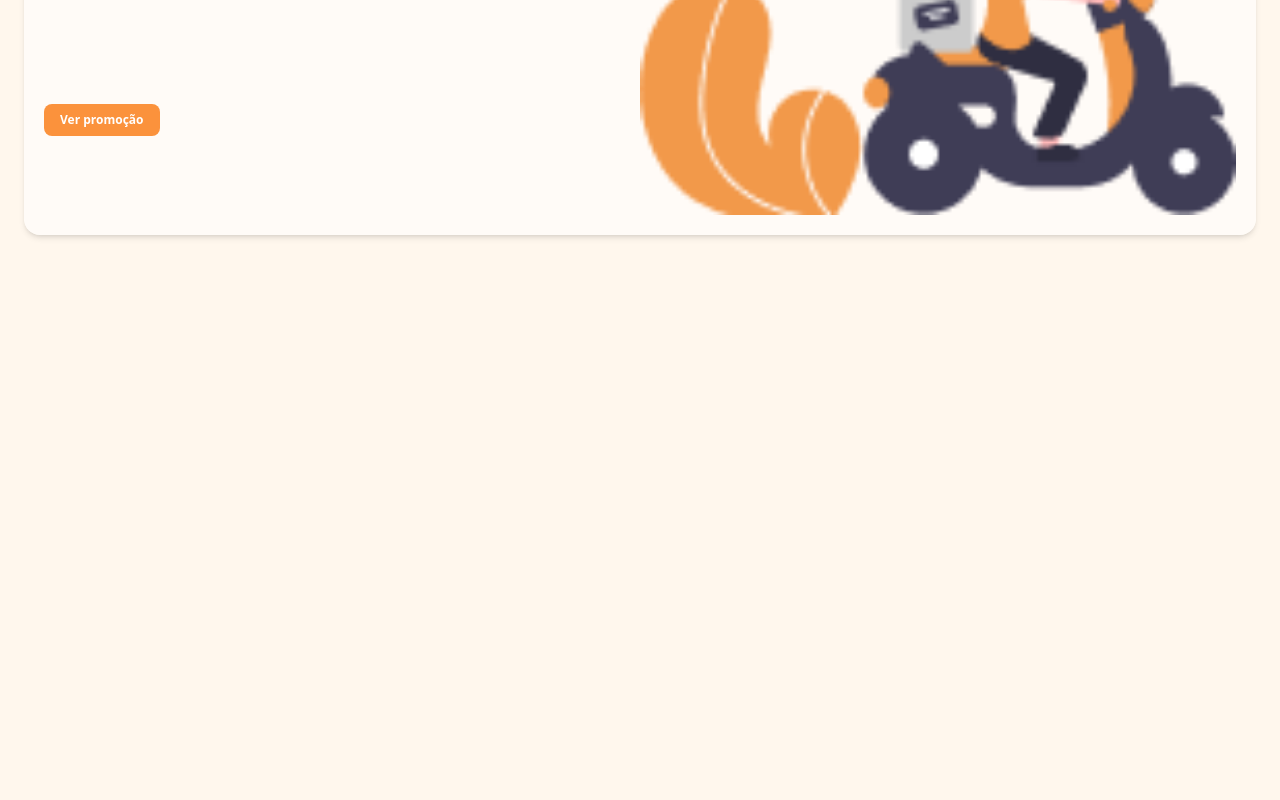
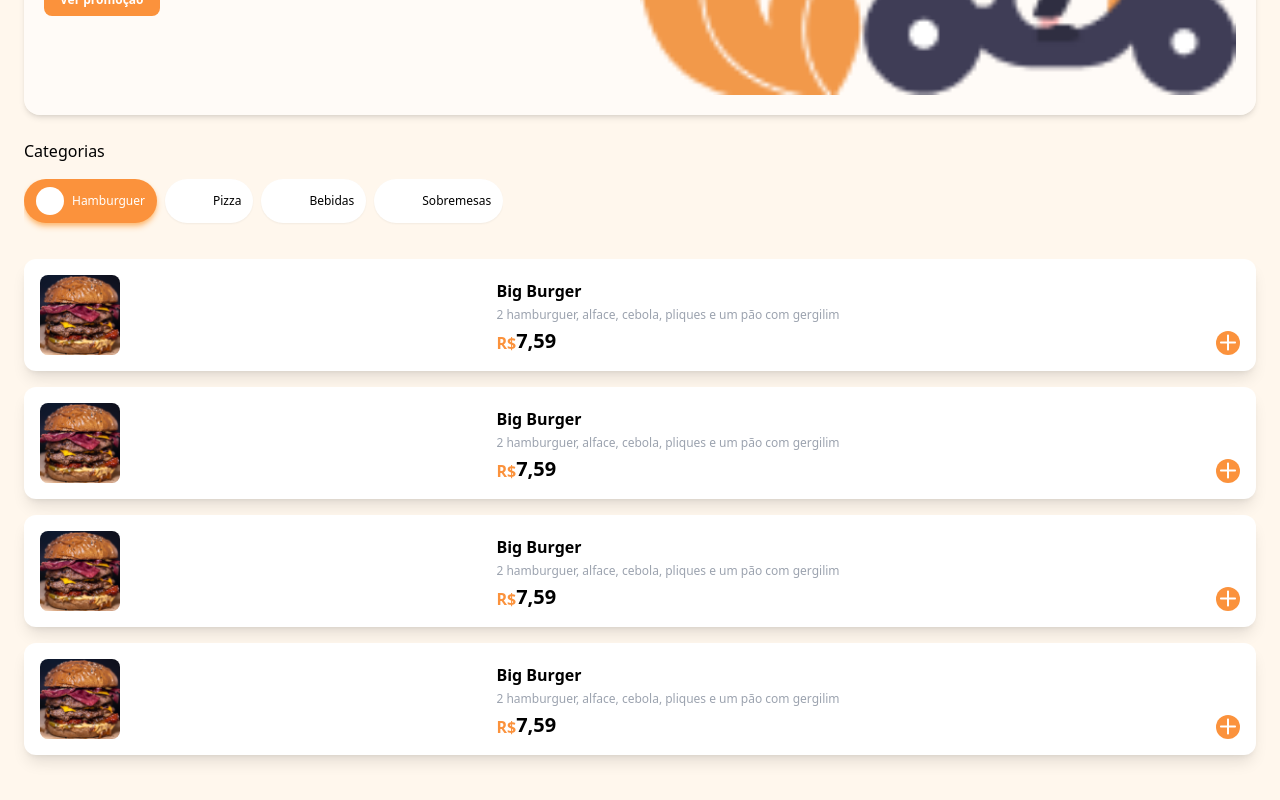
Before and after one commit to HarrisonTorres/FoodApp, a Next.js app: page /sections/home in a window 1280 px wide. Shown: the part 1200-2000 px from the top of the page. Before the commit the page ends 1547 px from the top, so only its background shows below. Built offline with nearby package versions, Linux system fonts and the light colour scheme.

Commit message:
List e Cart design

```diff
--- a/src/app/layout.tsx
+++ b/src/app/layout.tsx
@@ -18,7 +18,7 @@ export default function RootLayout({
       <body className=' m-auto p-0 w-screen h-screen bg-orange-50'>
         <header className='fixed bottom-0 w-full h-16 flex justify-center item-center rounded-t-3xl bg-white shadow-lg shadow-orange-400 z-50'>
           <nav className='flex flex-row justify-around w-full items-center'>
-            <Link href="./">
+            <Link href="/" id='home'>
               <ul className='w-9 h-9 rounded-full bg-orange-400 flex justify-center items-center'>
                 <RiHome5Line size={18} color='white'/>
               </ul>
@@ -38,7 +38,9 @@ export default function RootLayout({
         <main className='container m-auto p-6'>
           {children}
         </main>
+        <footer className='h-16'/>
       </body>
+
     </html>
   )
 }
--- a/src/app/sections/bag/page.jsx
+++ b/src/app/sections/bag/page.jsx
@@ -1,7 +1,42 @@
+import Link from 'next/link'
 import React from 'react'
+import { RiArrowLeftSLine, RiMore2Fill } from 'react-icons/ri'
+
+import CardCart from '../../../components/ui/card/cardCart'
+
+import ImgFoodFirsh from "/public/assets/food1.png";
 
 export default function Bag() {
   return (
-    <div>Bag</div>
+    <div className='flex flex-col gap-6'>
+      <nav className='m-auto p-0 w-full bg-orange-50 flex flex-row items-center justify-between'>
+        <div><Link href={'/'}> <RiArrowLeftSLine size={28} /> </Link></div>
+        <div className='text-2xl font-semibold'>Meu carrinho</div>
+        <div><RiMore2Fill size={28}/></div>
+      </nav>
+      <div className='flex flex-col gap-6'>
+        <div className='flex flex-row items-center justify-between'>
+          <p><span>4</span> Itens</p>
+          <Link href='/' className='bg-white py-2 px-5 text-xs rounded-3xl shadow-sm'>Add mais</Link>
+        </div>
+        <ul className='flex flex-col gap-4'>
+          <li>
+            <CardCart alt={'Image Lanches'} srcImage={ImgFoodFirsh} title={'Big Burger'} price={'7,59'}/>
+          </li>
+          <li>
+            <CardCart alt={'Image Lanches'} srcImage={ImgFoodFirsh} title={'Big Burger'} price={'7,59'}/>
+          </li>
+          <li>
+            <CardCart alt={'Image Lanches'} srcImage={ImgFoodFirsh} title={'Big Burger'} price={'7,59'}/>
+          </li>
+          <li>
+            <CardCart alt={'Image Lanches'} srcImage={ImgFoodFirsh} title={'Big Burger'} price={'7,59'}/>
+          </li>
+          <li>
+            <CardCart alt={'Image Lanches'} srcImage={ImgFoodFirsh} title={'Big Burger'} price={'7,59'}/>
+          </li>
+        </ul>
+      </div>
+    </div>
   )
 }
--- a/src/app/sections/home/page.jsx
+++ b/src/app/sections/home/page.jsx
@@ -4,15 +4,18 @@ import Banner from '../../../components/banner'
 import Category from '../../../components/category'
 import Burges from './../../../components/burges';
 import BannerSecudary from '../../../components/bannerSecudary';
+import FoodList from '../../../components/foodList';
+
 export default function Home() {
   return (
     <div className='w-full h-full flex flex-col m-auto gap-6'>
       <AppBar/>
       <Banner/>
-      <Category/>
       <Burges />
       <BannerSecudary />
-      <footer className='h-16'/>
+      <Category/>
+      <FoodList />
+
     </div>
   )
 }
--- /dev/null
+++ b/src/components/foodList.jsx
@@ -0,0 +1,44 @@
+import React from "react";
+import CardListFoods from "./ui/card/cardListFoods";
+
+import ImgFoodFirsh from "/public/assets/food1.png";
+
+function FoodList() {
+
+
+  return (
+    <div className="flex flex-col gap-4">
+      <CardListFoods
+        alt={"Image Lanches"}
+        srcImage={ImgFoodFirsh}
+        title={"Big Burger"}
+        subTitle={"2 hamburguer, alface, cebola, pliques e um pão com gergilim"}
+        price={"7,59"}
+      />
+      <CardListFoods
+        alt={"Image Lanches"}
+        srcImage={ImgFoodFirsh}
+        title={"Big Burger"}
+        subTitle={"2 hamburguer, alface, cebola, pliques e um pão com gergilim"}
+        price={"7,59"}
+      />
+      <CardListFoods
+        alt={"Image Lanches"}
+        srcImage={ImgFoodFirsh}
+        title={"Big Burger"}
+        subTitle={"2 hamburguer, alface, cebola, pliques e um pão com gergilim"}
+        price={"7,59"}
+      />
+      <CardListFoods
+        alt={"Image Lanches"}
+        srcImage={ImgFoodFirsh}
+        title={"Big Burger"}
+        subTitle={"2 hamburguer, alface, cebola, pliques e um pão com gergilim"}
+        price={"7,59"}
+
+      />
+    </div>
+  );
+}
+
+export default FoodList;
--- /dev/null
+++ b/src/components/ui/buttons/buttonAddCart.jsx
@@ -0,0 +1,33 @@
+'use client'
+
+import React from "react";
+
+function ButtonAddCart() {
+
+    function test(){
+        console.log("funcionando em cliente");
+      }
+
+  return (
+    <>
+      <a onClick={test}>
+        <div className="w-6 h-6 bg-orange-400 rounded-full flex justify-center items-center">
+          <svg
+            width="16"
+            height="17"
+            viewBox="0 0 16 17"
+            fill="none"
+            xmlns="http://www.w3.org/2000/svg"
+          >
+            <path
+              d="M15 7.46532H9V1.44932C9 1.1834 8.89464 0.928366 8.70711 0.74033C8.51957 0.552293 8.26522 0.446655 8 0.446655C7.73478 0.446655 7.48043 0.552293 7.29289 0.74033C7.10536 0.928366 7 1.1834 7 1.44932V7.46532H1C0.734784 7.46532 0.48043 7.57096 0.292893 7.759C0.105357 7.94703 0 8.20207 0 8.46799C0 8.73391 0.105357 8.98894 0.292893 9.17698C0.48043 9.36502 0.734784 9.47066 1 9.47066H7V15.4867C7 15.7526 7.10536 16.0076 7.29289 16.1956C7.48043 16.3837 7.73478 16.4893 8 16.4893C8.26522 16.4893 8.51957 16.3837 8.70711 16.1956C8.89464 16.0076 9 15.7526 9 15.4867V9.47066H15C15.2652 9.47066 15.5196 9.36502 15.7071 9.17698C15.8946 8.98894 16 8.73391 16 8.46799C16 8.20207 15.8946 7.94703 15.7071 7.759C15.5196 7.57096 15.2652 7.46532 15 7.46532Z"
+              fill="white"
+            />
+          </svg>
+        </div>
+      </a>
+    </>
+  );
+}
+
+export default ButtonAddCart;
--- /dev/null
+++ b/src/components/ui/card/cardCart.jsx
@@ -0,0 +1,41 @@
+import Image from "next/image";
+import React from "react";
+import { RiAddLine, RiSubtractLine } from "react-icons/ri";
+
+function CardCart({ srcImage, alt, title, subTitle, price }) {
+  return (
+    <div className="w-full h-28 bg-white rounded-xl py-3 px-6 flex flex-row justify-around items-center  shadow-lg">
+      <div className="flex flex-row items-center justify-around w-full">
+        <Image
+            src={srcImage}
+            alt={alt}
+            width={64}
+            height={64}
+            className="rounded-lg z-10 "
+          />
+        <div className="flex flex-col">
+          <h2 className="text-lg font-semibold">{title}</h2>
+          <div className="flex flex-row items-end">
+            <span className="text-base font-semibold text-orange-400">R$</span>
+            <p className="text-lg font-normal">{price}</p>
+          </div>
+        </div>
+        <div className="flex flex-row py-1 px-2 bg-orange-400 rounded-2xl gap-3 justify-center items-center">
+          <div>
+            <a href="#">
+              <RiSubtractLine size={14} color="white"/>
+            </a>
+          </div>
+          <span className="text-white font-light">1</span>
+          <div>
+            <a href="#">
+              <RiAddLine size={18} color="white"/>
+            </a>
+          </div>
+        </div>
+      </div>
+    </div>
+  );
+}
+
+export default CardCart;
--- a/src/components/ui/cardHome.jsx
+++ b/src/components/ui/card/cardDestaque.jsx
@@ -1,7 +1,7 @@
 import React from 'react';
 import Image from "next/image";
 
-function CardHome({srcImage, alt, title, subTitle, price}) {
+function CardDestaque({srcImage, alt, title, subTitle, price}) {
 
   return (
     <div className="flex flex-col items-center w-32 h-56 pb-4">
@@ -25,4 +25,4 @@ function CardHome({srcImage, alt, title, subTitle, price}) {
     </div>
     )
 }
-export default CardHome;
+export default CardDestaque;
--- /dev/null
+++ b/src/components/ui/card/cardListFoods.jsx
@@ -0,0 +1,35 @@
+import React from 'react';
+import Image from 'next/image';
+
+import ButtonAddCart from '../buttons/buttonAddCart';
+
+
+
+function CardListFoods({srcImage, alt, title, subTitle, price} ) {
+  return (
+    <div className='w-full h-28 bg-white rounded-xl p-4 flex flex-row justify-center items-center shadow-lg'>
+        <div className='flex flex-row items-end justify-between w-full gap-4'>
+            <Image
+                    src={srcImage}
+                    alt={alt}
+                    width={80}
+                    height={80}
+                    className="rounded-lg z-10 w-20 h-20"
+            />
+            <div className='flex flex-col gap-1 overflow-hidden'>
+                <h2 className="text-base font-semibold">{title}</h2>
+                <p className="text-xs font-extralight text-gray-400">{subTitle}</p>
+                <div className="flex flex-row items-end">
+                    <span className="text-base font-semibold text-orange-400">
+                        R$
+                    </span>
+                    <p className="text-xl font-semibold">{price}</p>
+                </div>
+            </div>
+            <ButtonAddCart/>
+        </div>
+    </div>
+  )
+}
+
+export default CardListFoods;
```
Also changed, not shown: src/components/appBar.jsx (+20 -14 lines), src/components/burges.jsx (+7 -6 lines), src/components/category.jsx (+20 -38 lines), public/assets/Add.svg (added).
